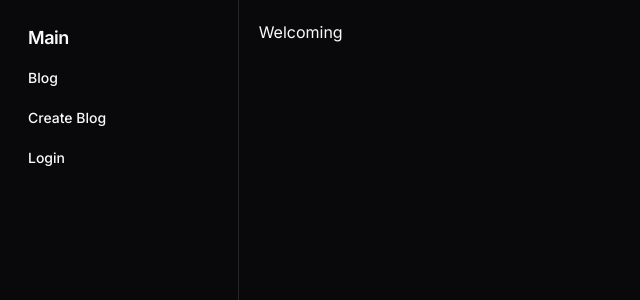
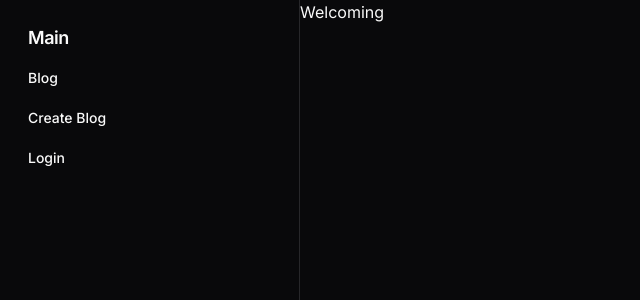
Before and after one commit to buildog-dev/buildog, a Next.js app: page / in a window 1280 px wide. Shown: the top 300 px of the page, without its empty margins (0-640 px from the left). Built offline with nearby package versions, Linux system fonts and the light colour scheme.

Commit message:
Update RootLayout structure

```diff
--- a/src/app/layout.tsx
+++ b/src/app/layout.tsx
@@ -27,7 +27,7 @@ export default function RootLayout({
           <div className="bg-background">
             <div className="flex w-full min-h-screen">
               <Sidebar className="w-[300px] hidden lg:block border-r" />
-              <div className="p-5 mx-auto w-[1300px]">{children}</div>
+              {children}
             </div>
           </div>
         </ThemeProvider>
```
